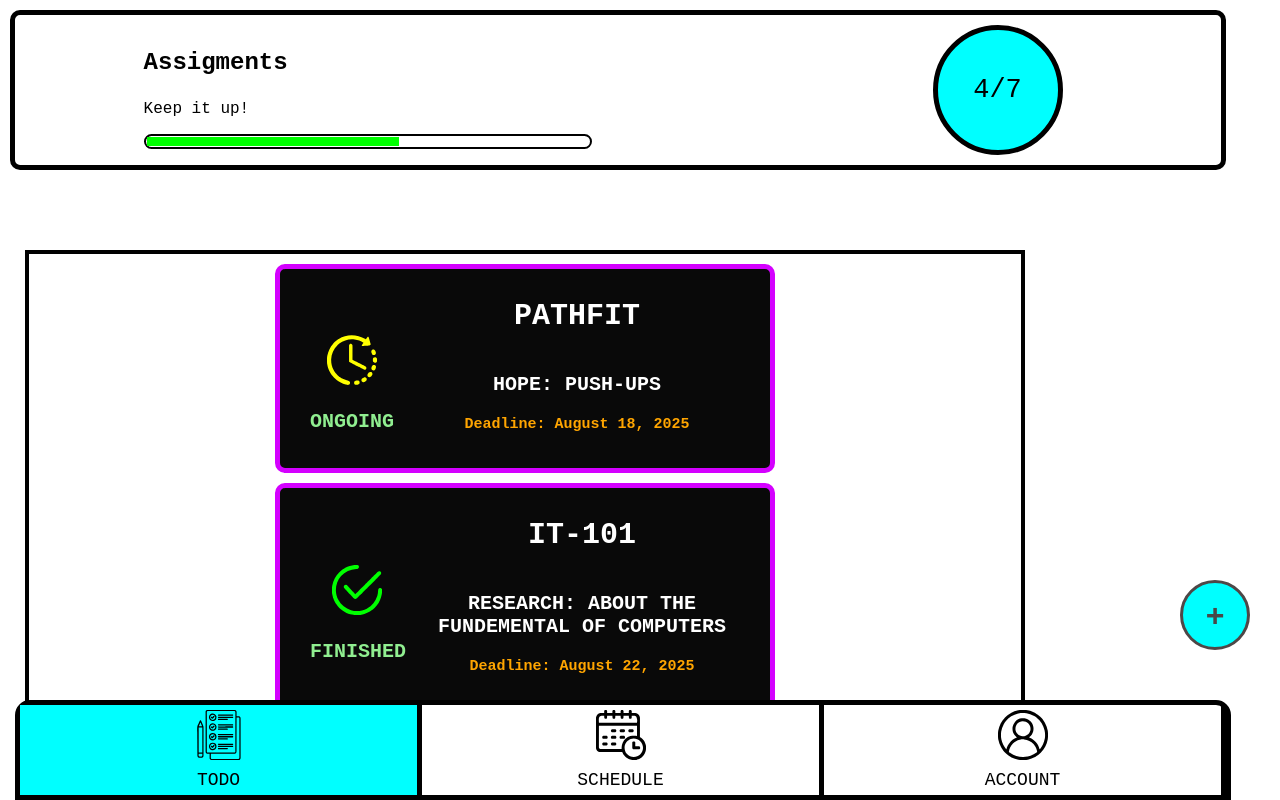
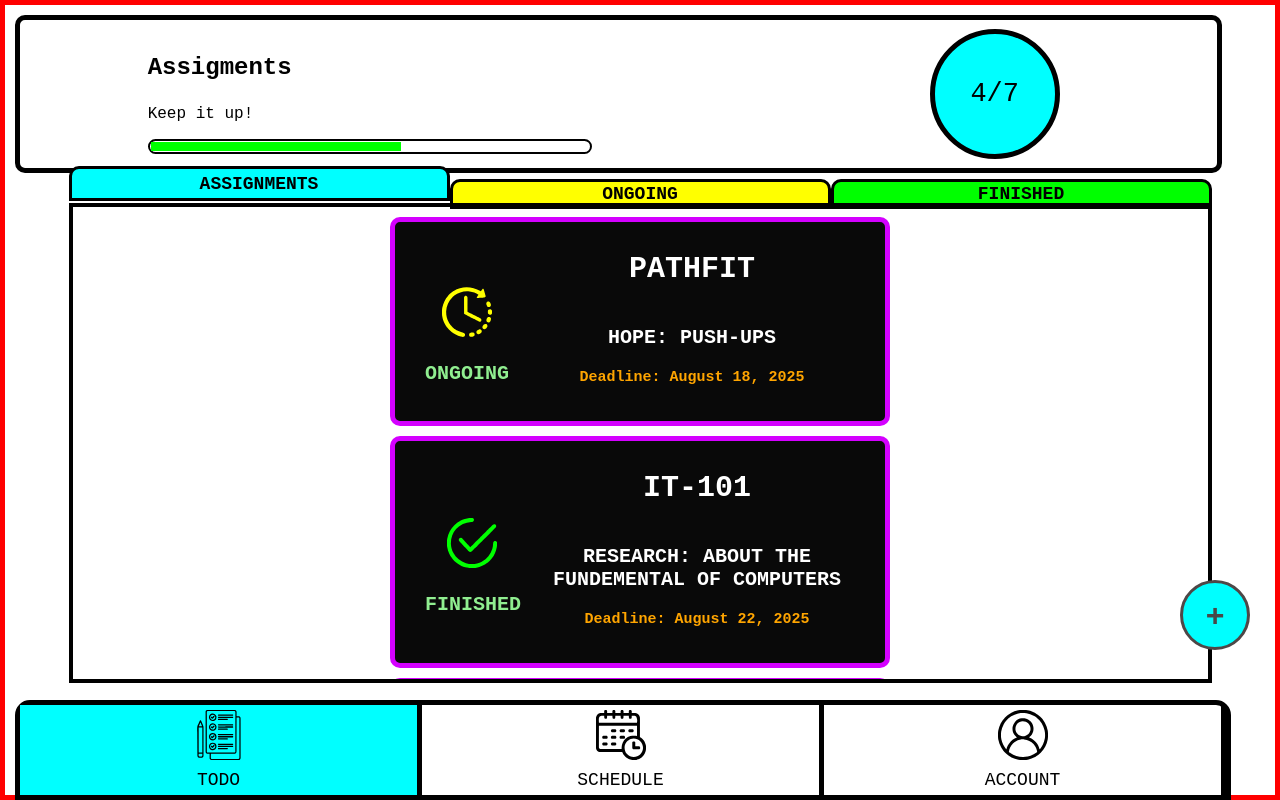
Before and after one commit to Suralta0925/Scheduler, a React (Vite) app: page / in a window 1280 px wide. Built offline with nearby package versions, Linux system fonts and the light colour scheme.

Commit message:
Added Tab

```diff
--- a/src/components/Body.tsx
+++ b/src/components/Body.tsx
@@ -1,12 +1,58 @@
 import CardSection from "../sections/cardSection";
 import "../style/Body.css";
+import { useState } from "react";
 
-function Body(){
-    return(
-        <div id="cardContainer">
-            <CardSection/>
-        </div>
-    );
+function Body() {
+  // store which span is active
+  const [activeTab, setActiveTab] = useState<string>("Assignments");
+
+  // click handler
+  const handleClick = (tabName: string) => {
+    setActiveTab(tabName); // change active tab
+  };
+
+  // helper to check if tab is active
+  const getTabStyle = (tabName: string) => {
+    return tabName === activeTab
+      ? {
+            position:"relative",
+            bottom: "clamp(5%,1vw,50%)",
+            height: "35px",
+        }
+      : {};
+  };
+
+  return (
+    <>
+      <div id="BodyContainer"></div>
+      <div id="selection">
+        <span
+          id="Assignments"
+          style={getTabStyle("Assignments")}
+          onClick={() => handleClick("Assignments")}
+        >
+          ASSIGNMENTS
+        </span>
+        <span
+          id="ongoing"
+          style={getTabStyle("Ongoing")}
+          onClick={() => handleClick("Ongoing")}
+        >
+          ONGOING
+        </span>
+        <span
+          id="finished"
+          style={getTabStyle("Finished")}
+          onClick={() => handleClick("Finished")}
+        >
+          FINISHED
+        </span>
+      </div>
+      <div id="cardContainer">
+        <CardSection />
+      </div>
+    </>
+  );
 }
 
 export default Body;
--- a/src/index.css
+++ b/src/index.css
@@ -1,14 +1,19 @@
 *{
     box-sizing: border-box;
 }
-
+#root{
+    position: relative;
+    border: 5px solid red;
+    height: 100vh;
+    width: 100vw;
+    z-index: 99999;
+    display: flex;
+    justify-content: center;
+}
 
 
 body{
     position: relative;
-    display: flex;
-    justify-content: center;
-    align-items: center;
     height: 100vh;
     width: 100vw;
     font-family: 'Courier New', Courier, monospace;
--- a/src/style/Body.css
+++ b/src/style/Body.css
@@ -1,17 +1,61 @@
-*{
-
-}
-
 #cardContainer{
     display: flex;
     flex-direction: column;
     align-items: center;
-    position: fixed;
-    top: 250px;
-    left:25px;
+    position: absolute;
+    top: clamp(25%,4vw,50%);
     border: 4px solid black;
     padding: 10px;
     overflow-y:scroll ;
     height: 60vh;
-    width: clamp(300px,90vw,1000px);
+    width: 90%;
 }
+
+#selection{
+    width: 90%;
+    height: 30px;
+    position: absolute;
+    top: clamp(22%,4vw,50%);
+
+    color: white;
+    font-weight: 900;
+    display: flex;
+    justify-content: center;
+    flex: 1;
+}
+
+#selection > span{
+    font-size: clamp(12px, 1.5vw,18px);
+    border-radius: 10px 10px 0 0;
+    padding: 10px 0;
+    border: 3px solid black;
+    display: flex;
+    flex: 1;
+    justify-content: center;
+    align-items: center;
+}
+
+#selection > span:nth-child(1){
+    background-color: aqua;
+    color: black;
+}
+#selection > span:nth-child(2){
+    background-color: yellow;
+    color: black;
+}
+
+#selection > span:nth-child(3){
+    background-color: lime;
+    color: black;
+}
+
+
+
+#selection >span:hover{
+
+    height: 10px;
+}
+
+#selection >span:active{
+
+}
--- a/src/style/addAssignment.css
+++ b/src/style/addAssignment.css
@@ -53,7 +53,7 @@
 .fields{
     position: absolute;
    left: 50%;
-   width: clamp(150px,15vw,500px);
+   width: clamp(130px,15vw,500px);
    font-size: clamp(12px,2vw,18px);
 }
 
```
